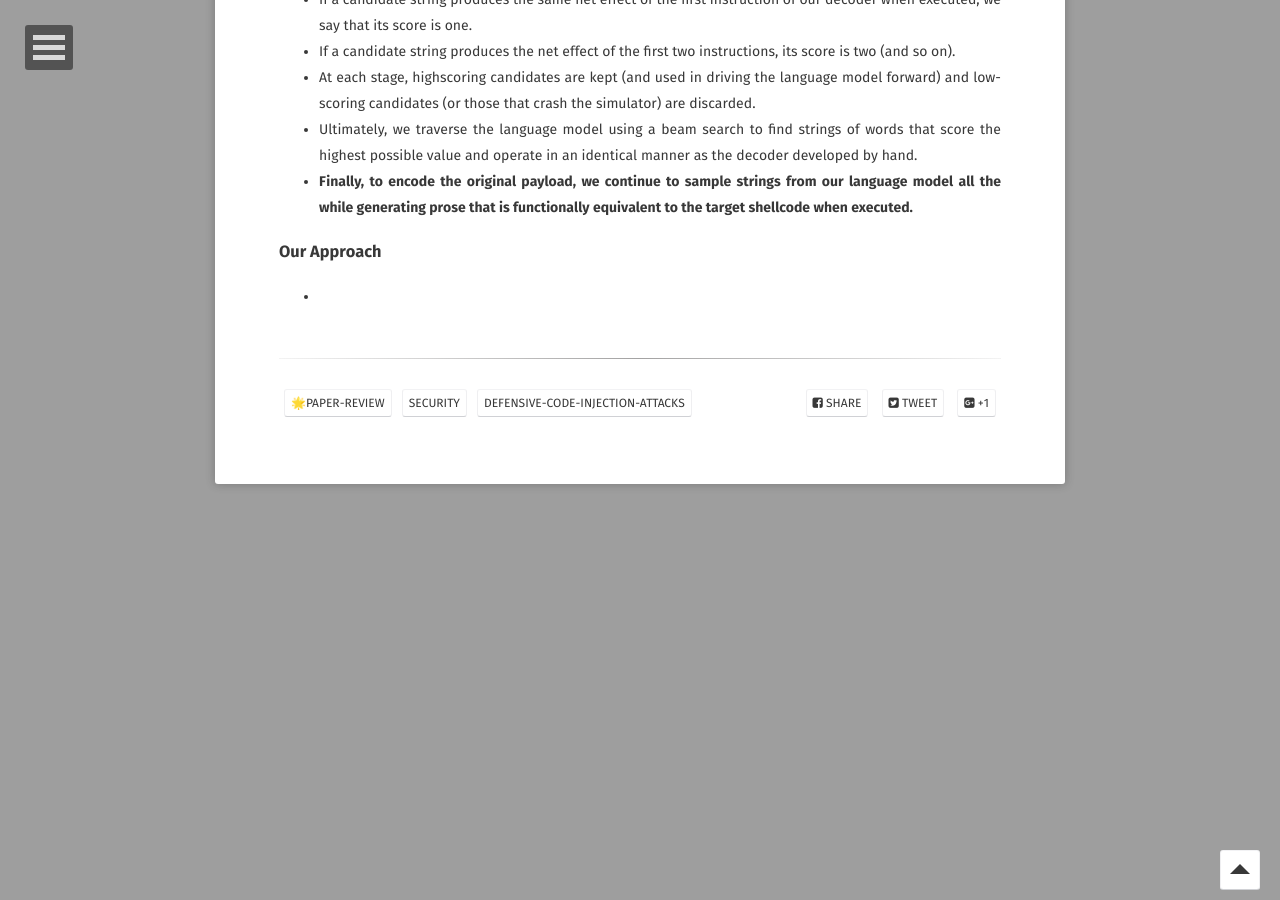
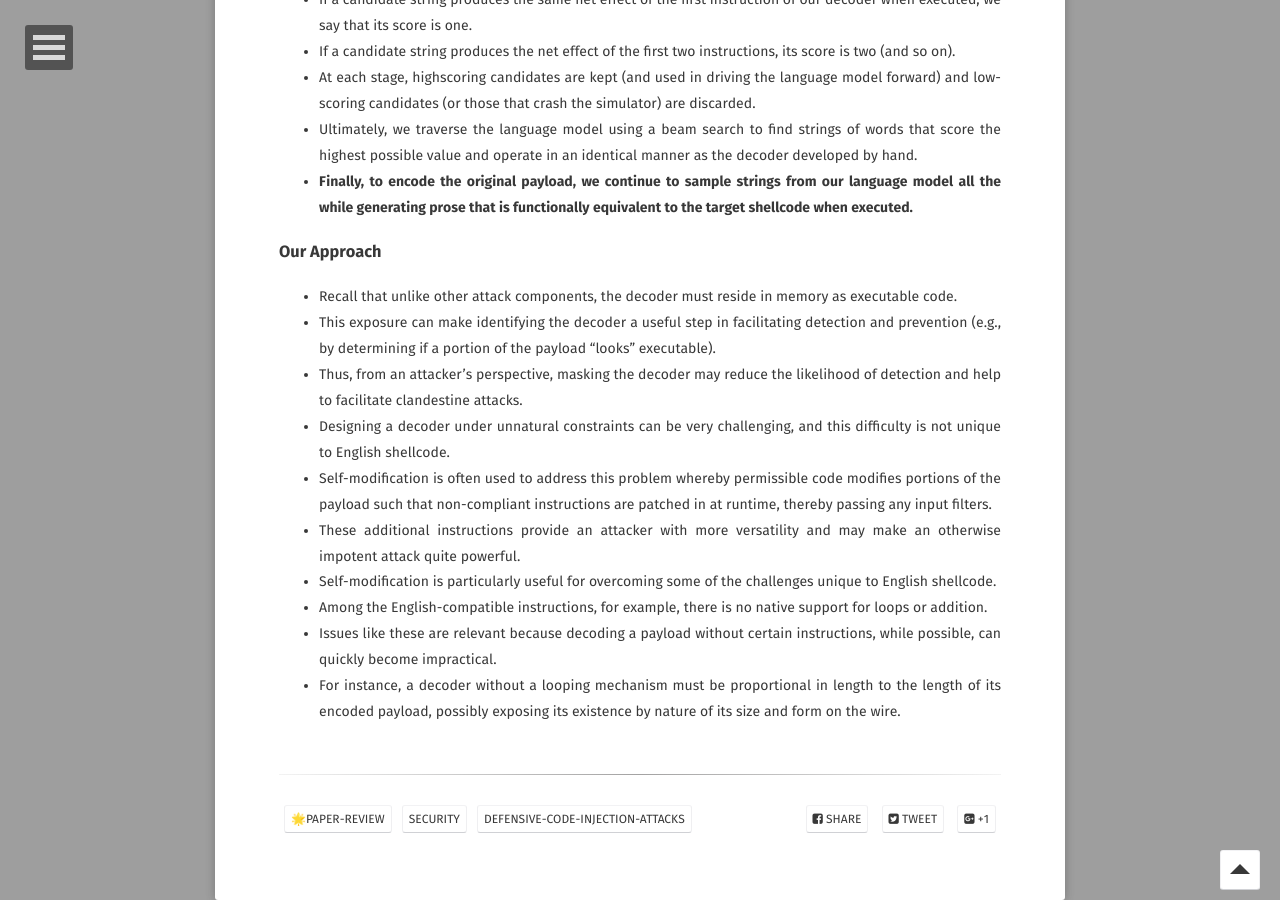
Before and after one commit to leesk212/leesk212.github.io, a Jekyll site: the page built from _posts/2022-11-11-[paper] English Shellcode.md, in a window 1280 px wide and 900 px high, scrolled down 10041 px. Built offline with Jekyll 4.4.1, drawn with Linux system fonts in a browser that asks for light colours; some web fonts are replaced; our own code applies the rules of GitHub Pages for plain Markdown files; comment, search, counter and statistics services are not loaded.

Commit message:
Update 2022-11-11-[paper] English Shellcode.md

```diff
--- a/_posts/2022-11-11-[paper] English Shellcode.md
+++ b/_posts/2022-11-11-[paper] English Shellcode.md
@@ -173,4 +173,13 @@ sequences that fall between jump instructions, and find that payloads with lower
 * **Finally, to encode the original payload, we continue to sample strings from our language model all the while generating prose that is functionally equivalent to the target shellcode when executed.**
 
 ### Our Approach
-*
+* Recall that unlike other attack components, the decoder must reside in memory as executable code.
+* This exposure can make identifying the decoder a useful step in facilitating detection and prevention (e.g., by determining if a portion of the payload “looks” executable).
+* Thus, from an attacker’s perspective, masking the decoder may reduce the likelihood of detection and help to facilitate clandestine attacks.
+* Designing a decoder under unnatural constraints can be very challenging, and this difficulty is not unique to English shellcode.
+* Self-modification is often used to address this problem whereby permissible code modifies portions of the payload such that non-compliant instructions are patched in at runtime, thereby passing any input filters.
+* These additional instructions provide an attacker with more versatility and may make an otherwise impotent attack quite powerful.
+* Self-modification is particularly useful for overcoming some of the challenges unique to English shellcode.
+* Among the English-compatible instructions, for example, there is no native support for loops or addition.
+* Issues like these are relevant because decoding a payload without certain instructions, while possible, can quickly become impractical.
+* For instance, a decoder without a looping mechanism must be proportional in length to the length of its encoded payload, possibly exposing its existence by nature of its size and form on the wire.
```
